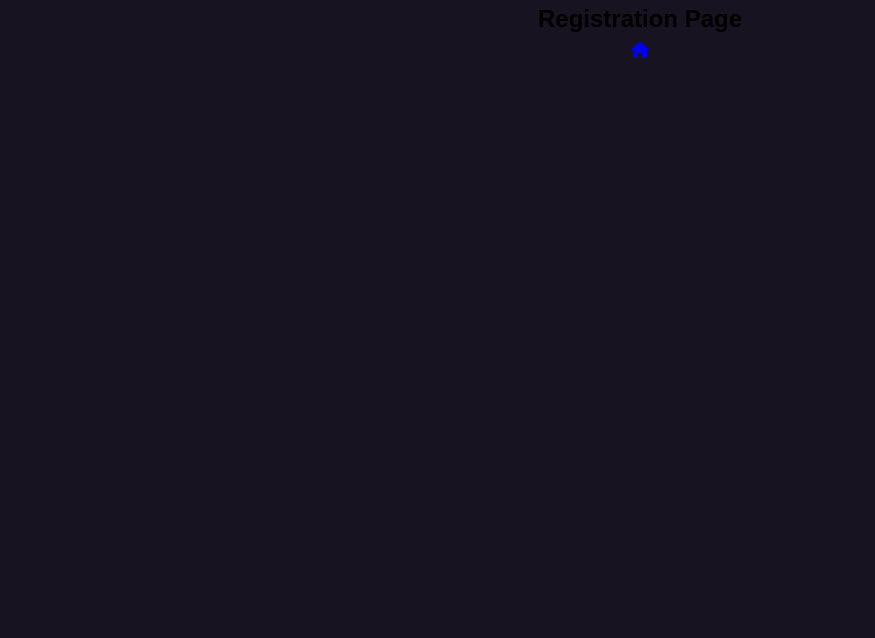
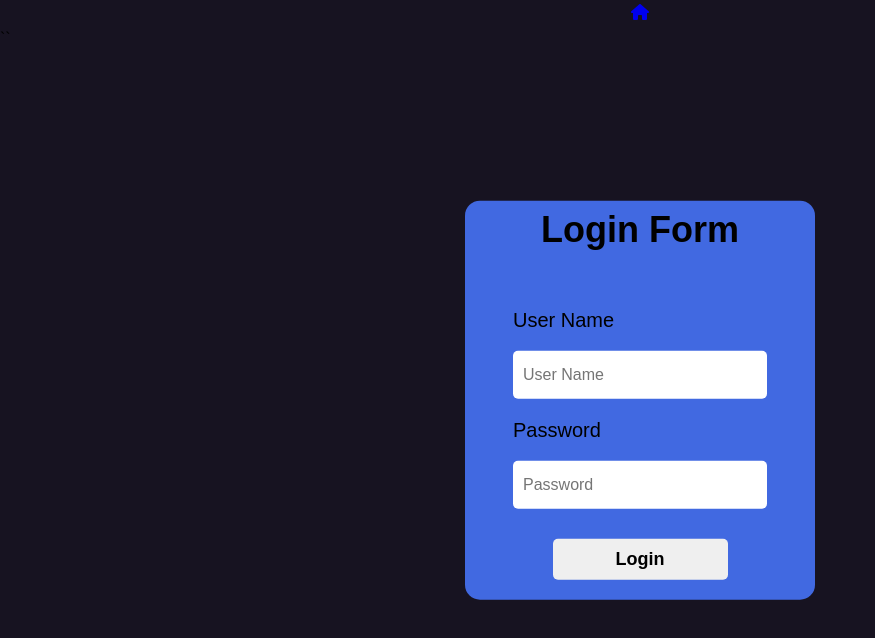
Before and after one commit to nirvanafan205/Full-Stack-Web-Development, a React (Vite) app: page /createUsername in a window 1280 px wide. Shown: the top 638 px of the page, without its empty margins (0-875 px from the left). Built offline with nearby package versions, Linux system fonts and the light colour scheme.

Commit message:
started registration page

```diff
--- a/src/CreateUsernamePage.jsx
+++ b/src/CreateUsernamePage.jsx
@@ -1,18 +1,60 @@
-import React from "react";
+import React, { useState } from "react";
 import { Link } from "react-router-dom";
 import { FontAwesomeIcon } from "@fortawesome/react-fontawesome";
-import { faHouse } from "@fortawesome/free-solid-svg-icons"; // Import the icon
+import { faHouse } from "@fortawesome/free-solid-svg-icons";
 import "./style.css";
 
+
+
 const CreateUsernamePage = () => {
+
+
+  const [username, setUsername] = useState("");
+  const [isUsernameValid, setIsUsernameValid] = useState(true);
+
+  const handleUsernameChange = (event) => {
+    const newUsername = event.target.value;
+    setUsername(newUsername);
+
+    // Validate the username
+    const lowercaseLettersOnly = /^[a-z]+$/.test(newUsername);
+    const atLeastThreeNumbers = (newUsername.match(/\d/g) || []).length >= 3;
+    setIsUsernameValid(lowercaseLettersOnly && atLeastThreeNumbers);
+  };
+
   return (
-    <div className="navBar">
-      <h2>Registration Page</h2>
-      <Link to="/" className="home-button">
-        <FontAwesomeIcon icon={faHouse} />
-      </Link>
+    <div>
+      {/* Navigation Bar */}
+      <div className="navBar">
+        <Link to="/" className="home-button">
+          <FontAwesomeIcon icon={faHouse} />
+        </Link>
+      </div>``
+
+      {/* Login Form */}
+      <div className="login-form">
+        <div className="color">
+          <h1 className="LoginPost">Login Form</h1>
+          <form action="#" method="post">
+            <div className="inputWrapper" >
+              <p>User Name</p>
+              <input className="input" type="text" name="user" placeholder="User Name" />
+
+              <p>Password</p>
+              <input className="input" type="password" name="password" placeholder="Password" />
+            </div>
+
+            <div className="wrapper">
+              <button className="loginButton" type="submit">Login</button>
+            </div>
+
+          </form>
+        </div>
+      </div>
     </div>
   );
 };
 
+
+
 export default CreateUsernamePage;
--- a/src/LoginPage.jsx
+++ b/src/LoginPage.jsx
@@ -13,18 +13,20 @@ const LoginPage = () => {
         <Link to="/" className="home-button">
           <FontAwesomeIcon icon={faHouse} />
         </Link>
-      </div>
+      </div>``
 
       {/* Login Form */}
       <div className="login-form">
         <div className="color">
-          <h1>Login Form</h1>
+          <h1 className="LoginPost">Login Form</h1>
           <form action="#" method="post">
-            <p>User Name</p>
-            <input className="input" type="text" name="user" placeholder="User Name" />
+            <div className="inputWrapper" >
+              <p>User Name</p>
+              <input className="input" type="text" name="user" placeholder="User Name" />
 
-            <p>Password</p>
-            <input className="input" type="password" name="password" placeholder="Password" />
+              <p>Password</p>
+              <input className="input" type="password" name="password" placeholder="Password" />
+            </div>
 
             <div className="wrapper">
               <button className="loginButton" type="submit">Login</button>
--- a/src/style.css
+++ b/src/style.css
@@ -69,6 +69,9 @@ h1 {
 }
 
 /* login page */
+.LoginPost {
+    text-align: center;
+}
 
 .login-form {
     width: 350px;
@@ -91,6 +94,7 @@ h1 {
     border: 0;
     outline: none;
     border-radius: 5px;
+    color: var(--hotmag);
 }
 
 .login-form button {
@@ -108,9 +112,19 @@ h1 {
     border-radius: 15px;
 }
 
-.input {
+.inputWrapper {
+    padding: 10px;
+    /* Add padding to all sides */
     padding-left: 3rem;
     padding-right: 3rem;
+}
+
+.input {
+    width: 100%;
+    padding: 12px 8px;
+    border: 0;
+    outline: none;
+    border-radius: 5px;
 }
 
 .wrapper {
```
